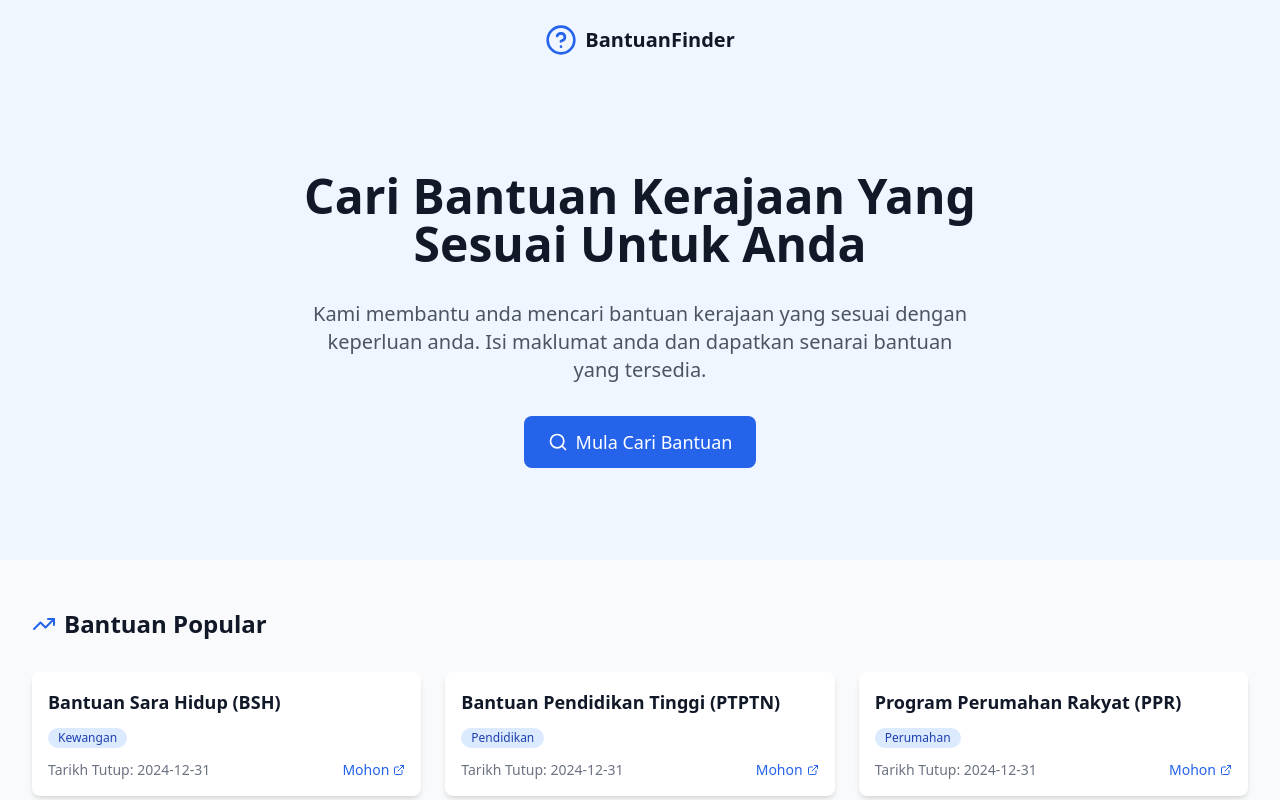
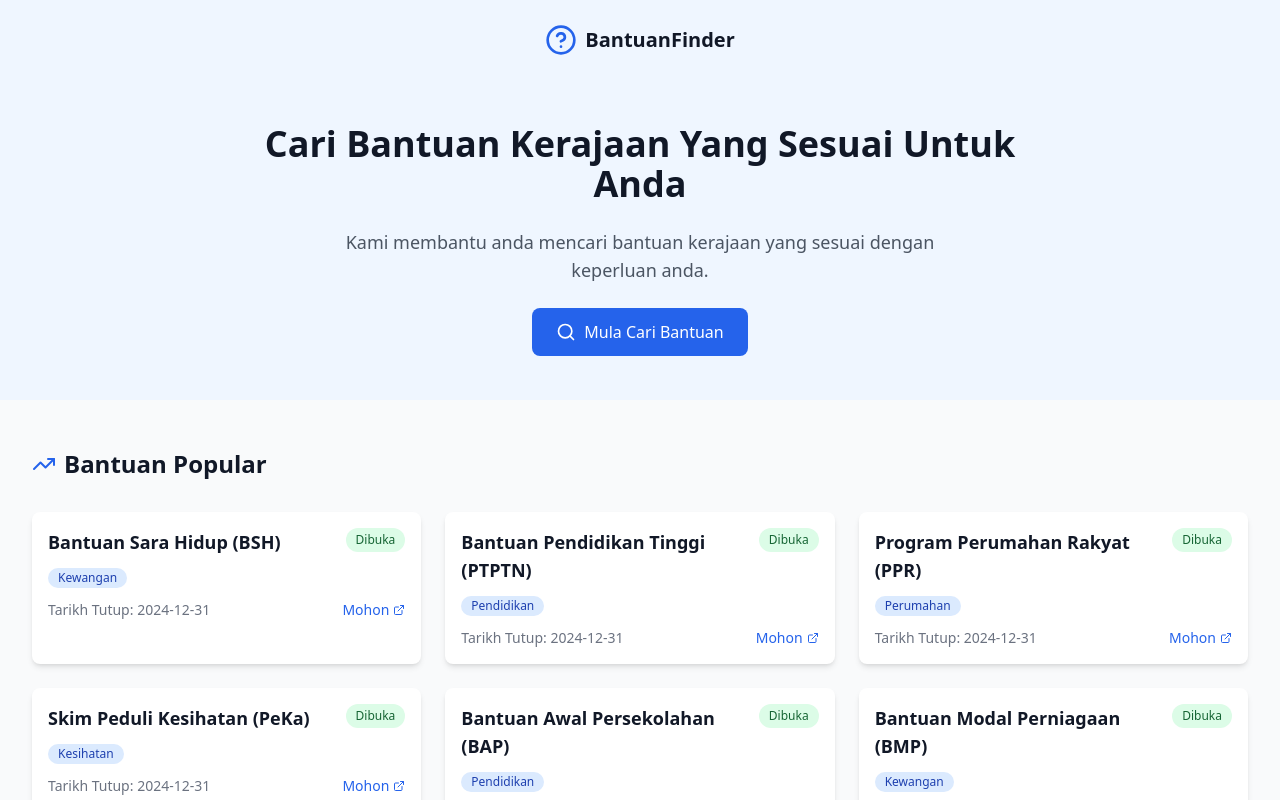
Before and after one commit to serbadigitalx/sb1-gan463cf, a React (Vite) app: page / in a window 1280 px wide. Shown: the top 800 px of the page. Built offline with nearby package versions, Linux system fonts and the light colour scheme.

Commit message:
Update status bantuancard

```diff
--- a/src/components/bantuan/BantuanCard.tsx
+++ b/src/components/bantuan/BantuanCard.tsx
@@ -11,6 +11,7 @@ interface BantuanCardProps {
 
 export default function BantuanCard({ bantuan, variant = 'default' }: BantuanCardProps) {
   const navigate = useNavigate();
+  const isOpen = new Date(bantuan.deadline) > new Date();
 
   const handleClick = () => {
     const slug = generateSlug(bantuan.name);
@@ -21,11 +22,20 @@ export default function BantuanCard({ bantuan, variant = 'default' }: BantuanCar
     return (
       <div
         onClick={handleClick}
-        className="bg-white rounded-lg shadow-md p-4 hover:shadow-lg transition-shadow duration-200 cursor-pointer"
+        className="bg-white rounded-lg shadow-md p-4 hover:shadow-lg transition-shadow duration-200 cursor-pointer relative"
       >
-        <h3 className="text-lg font-semibold text-gray-900 mb-2 line-clamp-2">
-          {bantuan.name}
-        </h3>
+        <div className="flex justify-between items-start mb-2">
+          <h3 className="text-lg font-semibold text-gray-900 line-clamp-2 pr-20">
+            {bantuan.name}
+          </h3>
+          <span className={`absolute top-4 right-4 px-2.5 py-1 rounded-full text-xs font-medium ${
+            isOpen
+              ? 'bg-green-100 text-green-800'
+              : 'bg-red-100 text-red-800'
+          }`}>
+            {isOpen ? 'Dibuka' : 'Ditutup'}
+          </span>
+        </div>
         <div className="mb-3">
           <span className="inline-flex items-center px-2.5 py-0.5 rounded-full text-xs font-medium bg-blue-100 text-blue-800">
             {bantuan.category}
@@ -53,9 +63,53 @@ export default function BantuanCard({ bantuan, variant = 'default' }: BantuanCar
   return (
     <div
       onClick={handleClick}
-      className="bg-white rounded-lg shadow-md p-6 hover:shadow-lg transition-shadow duration-200 cursor-pointer"
+      className="bg-white rounded-lg shadow-md p-6 hover:shadow-lg transition-shadow duration-200 cursor-pointer relative"
     >
-      {/* Rest of the component remains the same */}
+      <div className="flex justify-between items-start mb-4">
+        <h3 className="text-xl font-semibold text-gray-900 pr-24">
+          {bantuan.name}
+        </h3>
+        <span className={`absolute top-6 right-6 px-3 py-1 rounded-full text-sm font-medium ${
+          isOpen
+            ? 'bg-green-100 text-green-800'
+            : 'bg-red-100 text-red-800'
+        }`}>
+          {isOpen ? 'Dibuka' : 'Ditutup'}
+        </span>
+      </div>
+
+      <div className="mb-4">
+        <span className="inline-flex items-center px-2.5 py-0.5 rounded-full text-xs font-medium bg-blue-100 text-blue-800">
+          {bantuan.category}
+        </span>
+      </div>
+
+      <div className="space-y-4">
+        <div>
+          <h4 className="text-sm font-medium text-gray-700 mb-1">Kelayakan:</h4>
+          <ul className="list-disc list-inside text-sm text-gray-600 space-y-1">
+            {bantuan.eligibility.slice(0, 2).map((criteria, index) => (
+              <li key={index}>{criteria}</li>
+            ))}
+          </ul>
+        </div>
+
+        <div className="flex items-center justify-between pt-4 border-t border-gray-100">
+          <p className="text-sm text-gray-500">
+            Tarikh Tutup: <span className="font-medium">{bantuan.deadline}</span>
+          </p>
+          <a
+            href={bantuan.applicationLink}
+            target="_blank"
+            rel="noopener noreferrer"
+            className="inline-flex items-center text-sm text-blue-600 hover:text-blue-800"
+            onClick={(e) => e.stopPropagation()}
+          >
+            Mohon Sekarang
+            <ExternalLinkIcon className="ml-1 h-4 w-4" />
+          </a>
+        </div>
+      </div>
     </div>
   );
 }
--- a/src/components/home/Hero.tsx
+++ b/src/components/home/Hero.tsx
@@ -6,20 +6,19 @@ export default function Hero() {
   const navigate = useNavigate();
 
   return (
-    <div className="min-h-[60vh] bg-blue-50 flex flex-col items-center justify-center p-4">
-      <div className="max-w-3xl text-center space-y-8">
-        <h1 className="text-4xl md:text-5xl font-bold text-gray-900 leading-tight">
+    <div className="min-h-[40vh] bg-blue-50 flex flex-col items-center justify-center p-4">
+      <div className="max-w-3xl text-center space-y-6">
+        <h1 className="text-3xl md:text-4xl font-bold text-gray-900 leading-tight">
           Cari Bantuan Kerajaan Yang Sesuai Untuk Anda
         </h1>
 
-        <p className="text-xl text-gray-600 max-w-2xl mx-auto">
+        <p className="text-lg text-gray-600 max-w-2xl mx-auto">
           Kami membantu anda mencari bantuan kerajaan yang sesuai dengan keperluan anda.
-          Isi maklumat anda dan dapatkan senarai bantuan yang tersedia.
         </p>
 
         <button
           onClick={() => navigate('/form')}
-          className="inline-flex items-center px-6 py-3 text-lg font-medium text-white bg-blue-600 rounded-lg hover:bg-blue-700 focus:outline-none focus:ring-2 focus:ring-offset-2 focus:ring-blue-500 transition-colors duration-200"
+          className="inline-flex items-center px-6 py-3 text-base font-medium text-white bg-blue-600 rounded-lg hover:bg-blue-700 focus:outline-none focus:ring-2 focus:ring-offset-2 focus:ring-blue-500 transition-colors duration-200"
         >
           <SearchIcon className="w-5 h-5 mr-2" />
           Mula Cari Bantuan
```
